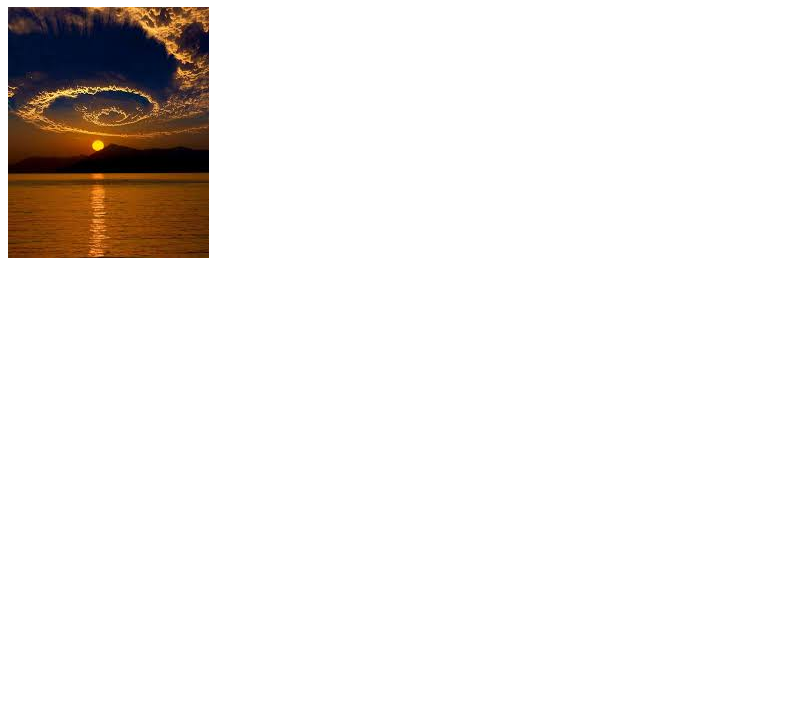
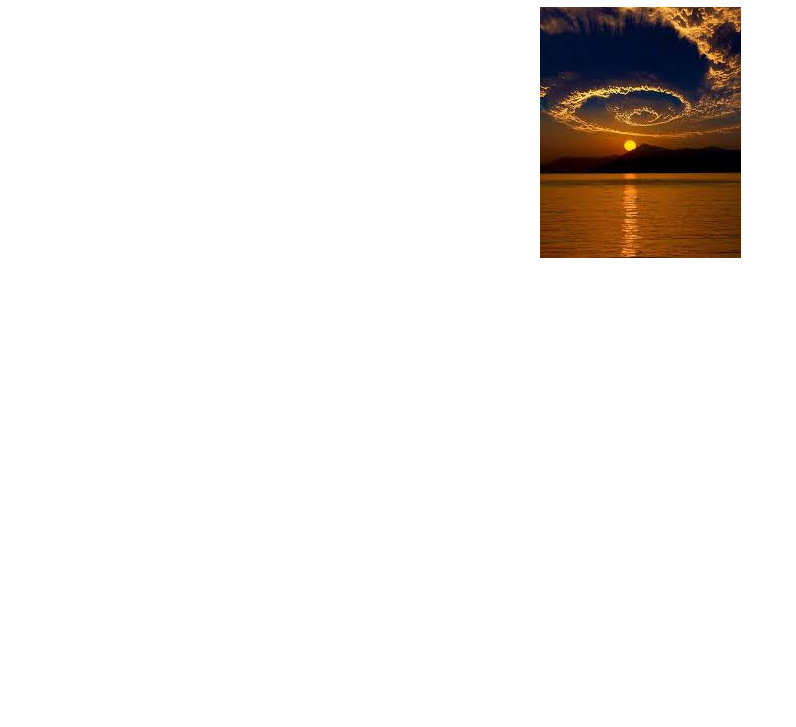
Before and after one commit to Schwaips/git-101, a plain HTML site: page index.html in a window 1280 px wide. Shown: the part 73-800 px from the top of the page, without its empty margins (0-796 px from the left). Drawn offline with Linux system fonts and the light colour scheme.

Commit message:
added style css and center element on the page

```diff
--- a/index.html
+++ b/index.html
@@ -1,6 +1,8 @@
 <!DOCTYPE html>
 <html>
-    <head></head>
+    <head>
+        <link rel="stylesheet" href="style.css">
+    </head>
     <body>
         <h1>coming soon</h1>
         <img src="beau.jpeg" alt="">
--- /dev/null
+++ b/style.css
@@ -0,0 +1,4 @@
+body {
+    text-align: center;
+    font-family: Arial, Helvetica, sans-serif;
+}
```
